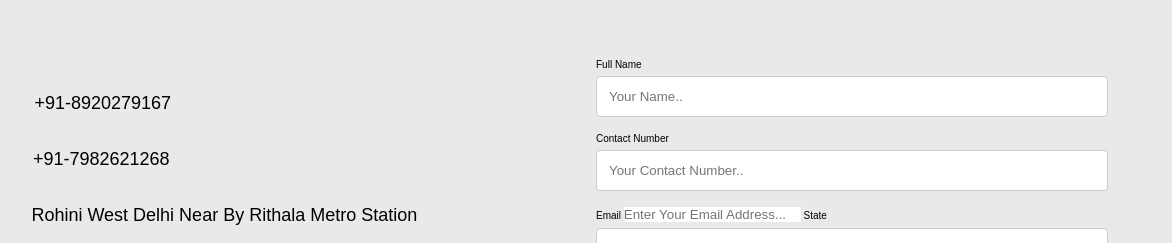
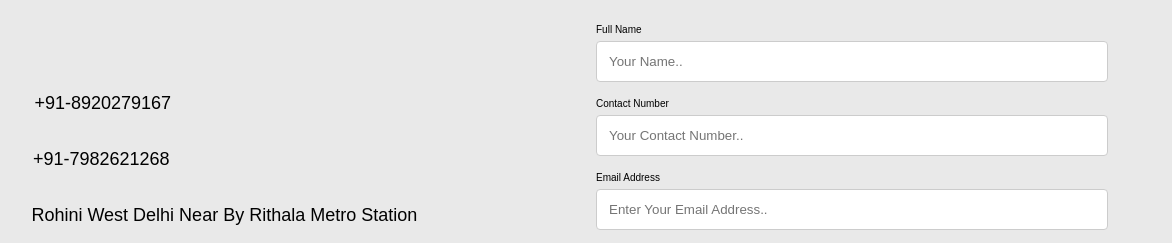
Before and after one commit to ritikvirus/DIO-111-RITIK_PROJECT, a plain HTML site: page pages/CustomerCare.html in a window 1280 px wide. Shown: the part 402-645 px from the top of the page, 108-1280 px from the left. Drawn offline with Linux system fonts and the light colour scheme.

Commit message:
fix email box

```diff
--- a/css/pages.css
+++ b/css/pages.css
@@ -127,6 +127,17 @@ input[type=tel]{
   /* resize: vertical; */
 }
 
+input[type=email]{
+  width: 100%;
+  padding: 12px;
+  border: 1px solid #ccc;
+  border-radius: 4px;
+  box-sizing: border-box;
+  margin-top: 6px;
+  margin-bottom: 16px;
+  /* resize: vertical; */
+}
+
 input[type=select]{
   width: 100%;
   padding: 12px;
--- a/pages/CustomerCare.html
+++ b/pages/CustomerCare.html
@@ -78,8 +78,8 @@
     <label for="lname">Contact Number</label>
     <input type="tel" id="lname" name="lastname" placeholder="Your Contact Number.." required>
 
-    <label for="imail">Email</label>
-    <input type="email" id="imail" name="imail" placeholder="Enter Your Email Address..." required>
+    <label for="lname">Email Address</label>
+    <input type="email" id="lname" name="lastname" placeholder="Enter Your Email Address.." required>
 
     <label for="country">State</label>
     <select id="country" name="state" required>
```
